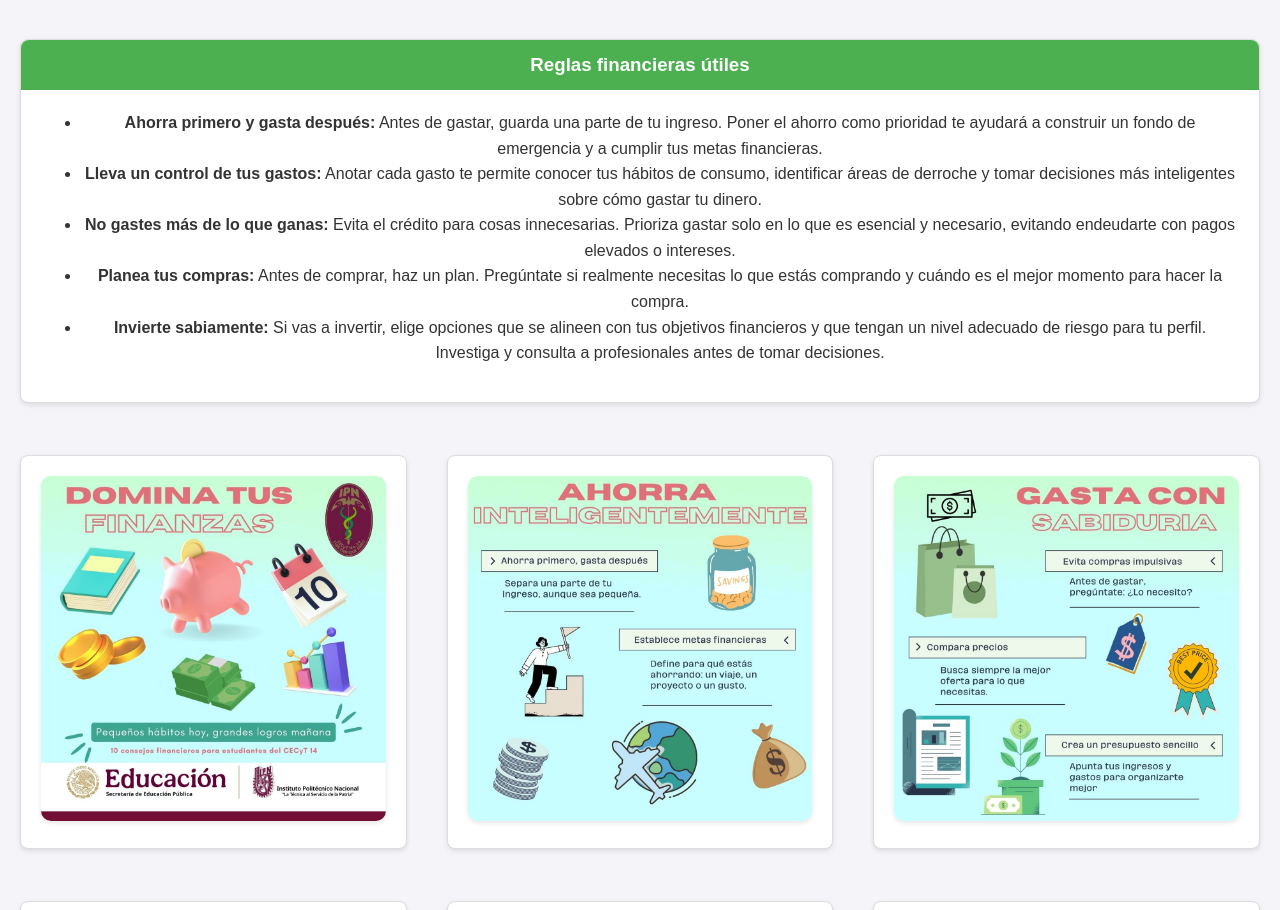
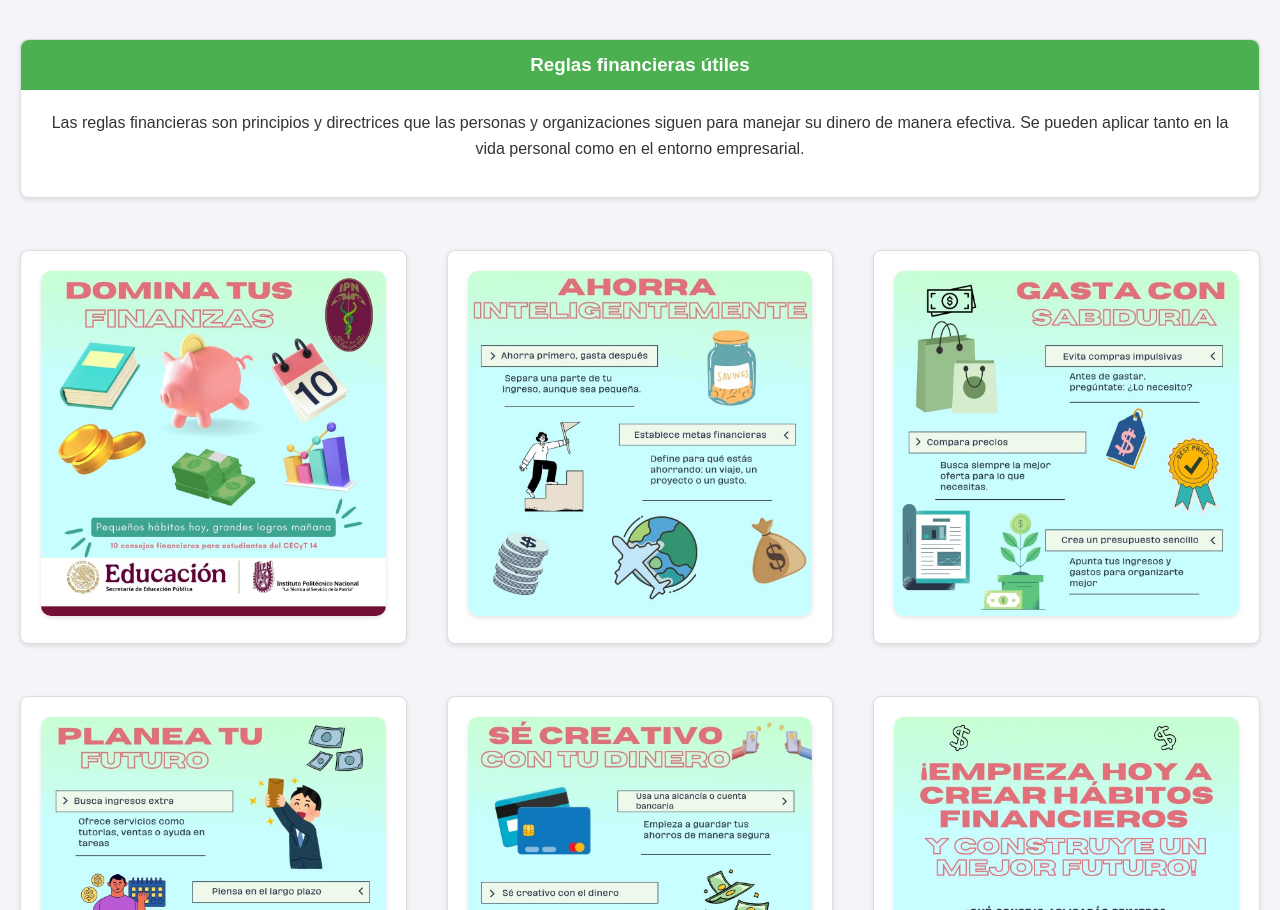
Before and after one commit to Abner380/Abner380.github.io, a plain HTML site: page index.html in a window 1280 px wide. Shown: the part 6133-7043 px from the top of the page. Drawn offline with Linux system fonts and the light colour scheme.

Commit message:
Update index.html

```diff
--- a/index.html
+++ b/index.html
@@ -299,14 +299,10 @@ Lo importante es priorizar siempre las necesidades y luego los deseos, comprando
     <div class="column center-column">
         <div class="highlight-box">
             <h3>Reglas financieras útiles</h3>
-<ul>
-<li><strong>Ahorra primero y gasta después:</strong> Antes de gastar, guarda una parte de tu ingreso. Poner el ahorro como prioridad te ayudará a construir un fondo de emergencia y a cumplir tus metas financieras.
-<li><strong>Lleva un control de tus gastos:</strong> Anotar cada gasto te permite conocer tus hábitos de consumo, identificar áreas de derroche y tomar decisiones más inteligentes sobre cómo gastar tu dinero.
-<li><strong>No gastes más de lo que ganas:</strong> Evita el crédito para cosas innecesarias. Prioriza gastar solo en lo que es esencial y necesario, evitando endeudarte con pagos elevados o intereses.
-<li><strong>Planea tus compras:</strong> Antes de comprar, haz un plan. Pregúntate si realmente necesitas lo que estás comprando y cuándo es el mejor momento para hacer la compra.
-<li><strong>Invierte sabiamente:</strong> Si vas a invertir, elige opciones que se alineen con tus objetivos financieros y que tengan un nivel adecuado de riesgo para tu perfil. Investiga y consulta a profesionales antes de tomar decisiones.
-</ul>
-
+<p>
+    Las reglas financieras son principios y directrices que las personas y organizaciones siguen para manejar su dinero de manera efectiva.
+    Se pueden aplicar tanto en la vida personal como en el entorno empresarial.
+</p>
         </div>
     </div>
 </section>
```
